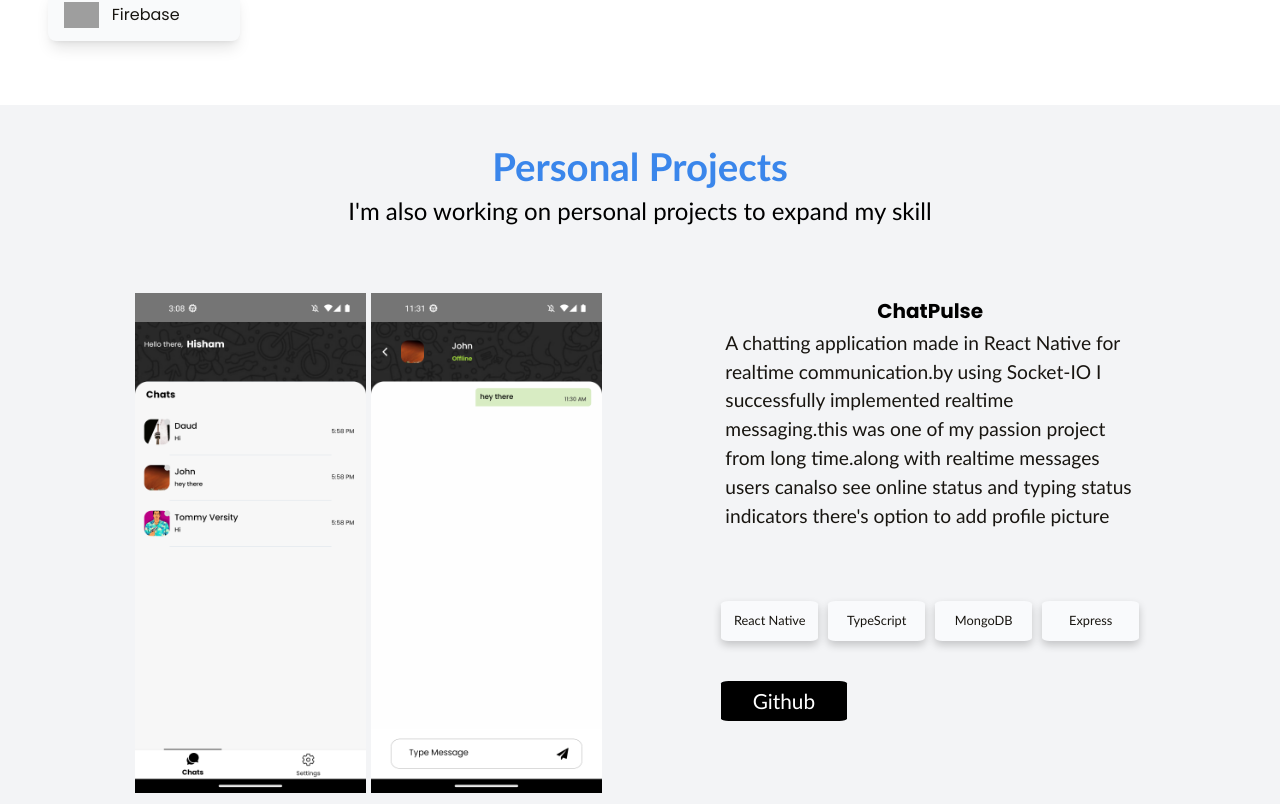
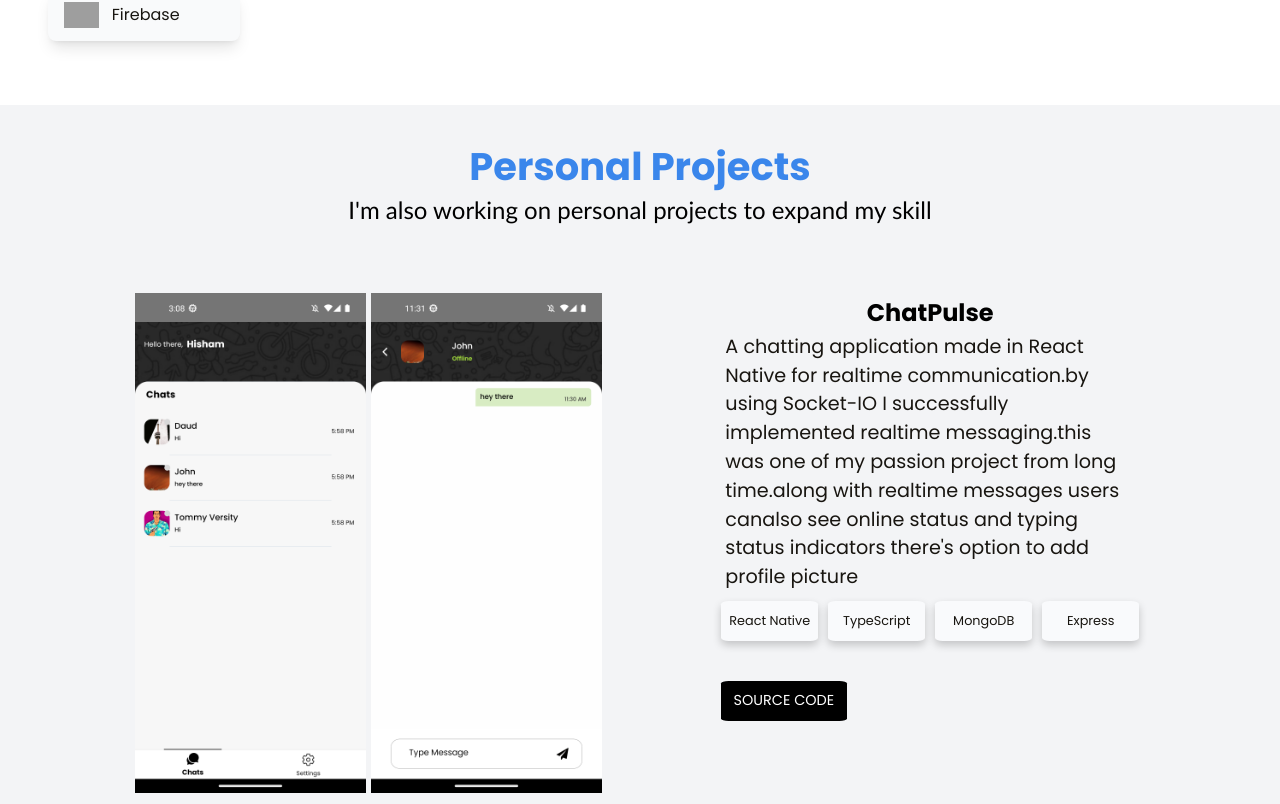
Before and after one commit to Hisham546/hisham-portfolio, a React (Create React App) app: page /project in a window 1280 px wide. Shown: the part 1676-2480 px from the top of the page. Built offline with nearby package versions, Linux system fonts and the light colour scheme; grey boxes are pictures that could not be loaded.

Commit message:
applied poppins font across project

```diff
--- a/src/presentation/project/project.css
+++ b/src/presentation/project/project.css
@@ -110,7 +110,6 @@
 
 .featureText {
     color: #181510;
-    font-family: 'Gill Sans', 'Gill Sans MT', Calibri, 'Trebuchet MS', sans-serif;
     font-size: 1em;
 }
 
@@ -153,6 +152,7 @@
     max-height: 500px;
     object-fit: cover;
 }
+
 @media (max-width: 768px) {
     .image-size {
         width: 50%;
@@ -165,7 +165,6 @@
 
 .descriptionStyle {
     color: #181510;
-    font-family: 'Gill Sans', 'Gill Sans MT', Calibri, 'Trebuchet MS', sans-serif;
     font-size: 1.2em;
     padding: 1%;
 }
@@ -173,7 +172,6 @@
 @media (max-width: 768px) {
     .descriptionStyle {
         color: #181510;
-        font-family: Verdana, Geneva, Tahoma, sans-serif;
         font-size: 0.9em;
     }
 }
@@ -185,7 +183,6 @@
 
 .techStackName {
     color: #181510;
-    font-family: 'Gill Sans', 'Gill Sans MT', Calibri, 'Trebuchet MS', sans-serif;
     font-size: 0.8em;
 }
 
@@ -216,7 +213,6 @@
 
 .personalProjects {
     color: rgb(58, 134, 235);
-    font-family: 'Gill Sans', 'Gill Sans MT', Calibri, 'Trebuchet MS', sans-serif;
     font-size: 1.6em;
 }
 
@@ -232,8 +228,8 @@
 
 .githubName {
     color: white;
-    font-family: 'Gill Sans', 'Gill Sans MT', Calibri, 'Trebuchet MS', sans-serif;
-    font-size: 1.3em;
+    font-size: .9em;
+    font-family: 'Poppins', sans-serif;
 }
 
 /* Added Mobile Responsive Styles */
--- a/src/presentation/project/project.js
+++ b/src/presentation/project/project.js
@@ -21,7 +21,7 @@ export function Project() {
                         <strong className="personalProjects">Personal Projects   </strong>
                     </h2>
                     <h2
-                     style={{ fontFamily: "'Gill Sans', 'Gill Sans MT', Calibri, 'Trebuchet MS', sans-serif" }}
+                        style={{ fontFamily: "'Gill Sans', 'Gill Sans MT', Calibri, 'Trebuchet MS', sans-serif" }}
                         className="text-1xl md:text-2xl px-4 md:px-0 text-center"
 
                     >
@@ -48,7 +48,7 @@ export function Project() {
 
                             <div className="projectDetailsParent  ">
                                 <div className="child2  ">
-                                    <h4 className="text-xl font-bold mt-4">{data.name}</h4>
+                                    <h4 className="text-2xl font-bold mt-4">{data.name}</h4>
                                     <p className="descriptionStyle ">{data.description}</p>
                                     {data?.Features?.map((item) => (
 
@@ -90,7 +90,7 @@ export function Project() {
                                     >
 
 
-                                        <h6 className="githubName">Github</h6>
+                                        <h6 className="githubName">SOURCE CODE</h6>
 
                                     </a>
 
```
